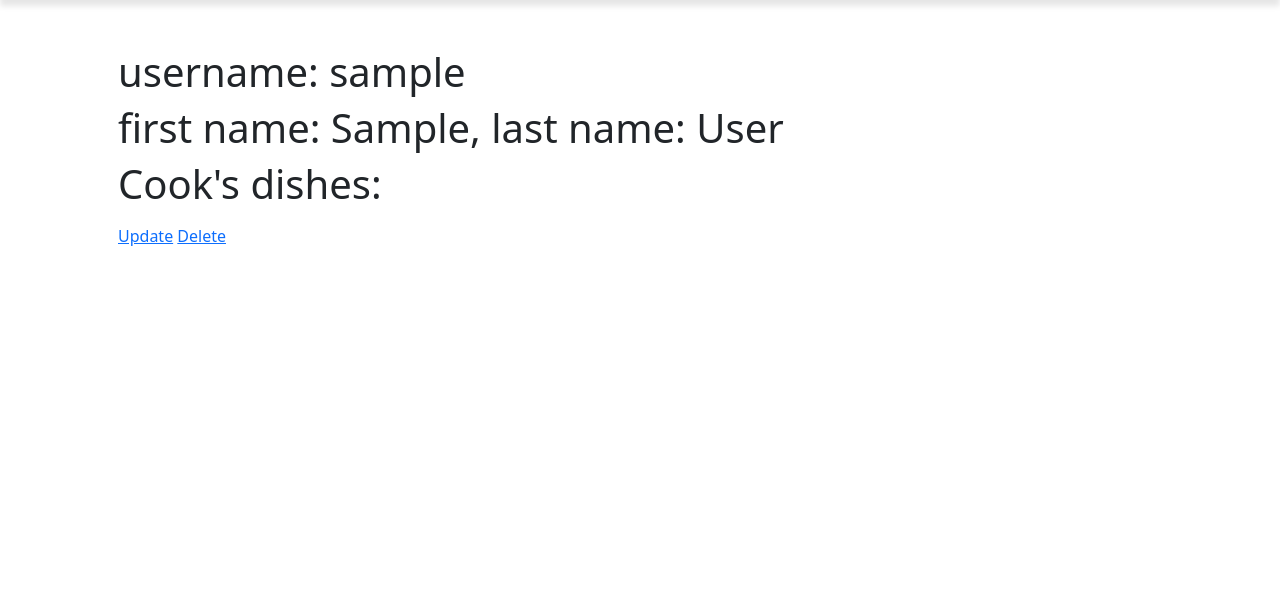
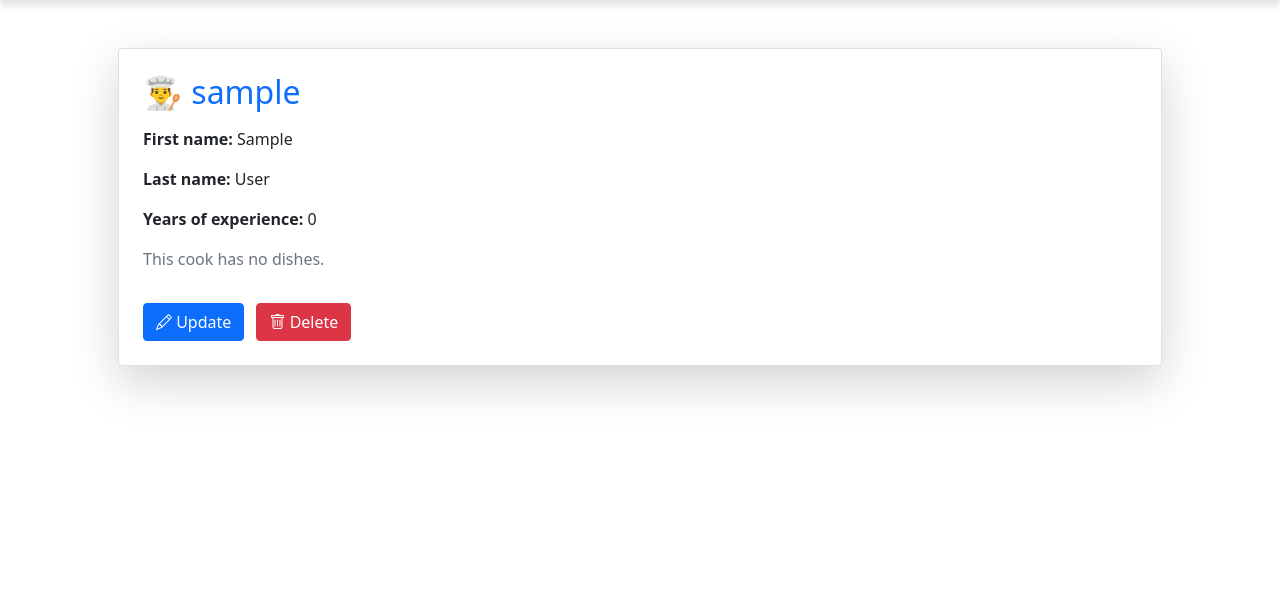
Before and after one commit to sachavskyi/culinary-system, a Django app: page /cooks/1/ in a window 1280 px wide. Shown: the part 56-662 px from the top of the page. Run offline with Django 5.2, Linux system fonts and the light colour scheme; the visitor is signed in with stand-in values (Sample User, id 1); data comes from the database, SQL or seed files in the repository; data that the repository does not hold is empty.

Commit message:
feat: improve cook detail page UI

```diff
--- a/templates/kitchen/cook_detail.html
+++ b/templates/kitchen/cook_detail.html
@@ -1,21 +1,33 @@
 {% extends "base.html" %}
 
 {% block content %}
-  <h1>username: {{ cook.username }}</h1>
-  <h1>first name: {{ cook.first_name }}, last name: {{ cook.last_name }}</h1>
+  <div class="card shadow-lg p-4">
+    <h2 class="mb-3 text-primary">👨‍🍳 {{ cook.username }}</h2>
+    <p><strong>First name:</strong> {{ cook.first_name }}</p>
+    <p><strong>Last name:</strong> {{ cook.last_name }}</p>
+    <p><strong>Years of experience:</strong> {{ cook.years_of_experience }}</p>
 
-  {% if cook.dishes %}
-    <h1>Cook's dishes:</h1>
-    <ul>
+    {% if cook.dishes.exists %}
+      <h4 class="mt-4">🍽️ Dishes made by {{ cook.username }}:</h4>
+      <ul class="list-group mb-3">
         {% for dish in cook.dishes.all %}
-        <li>
-          <a href="{% url "kitchen:dish-detail"  dish.pk %}">{{ dish.name }}</a>
+          <li class="list-group-item d-flex justify-content-between align-items-center">
+            <span>{{ dish.name }}</span>
+            <a href="{% url "kitchen:dish-detail" dish.id %}" class="btn btn-sm btn-outline-success">View</a>
           </li>
         {% endfor %}
       </ul>
     {% else %}
-    This cook has no dishes.
+      <p class="text-muted">This cook has no dishes.</p>
     {% endif %}
-  <a href={% url "kitchen:cook-update" cook.id %}>Update</a>
-  <a href={% url "kitchen:cook-delete" cook.id %}>Delete</a>
+
+    <div class="mt-3">
+      <a href="{% url "kitchen:cook-update" cook.pk %}" class="btn btn-primary me-2">
+        <i class="bi bi-pencil"></i> Update
+      </a>
+      <a href="{% url "kitchen:cook-delete" cook.pk %}" class="btn btn-danger">
+        <i class="bi bi-trash"></i> Delete
+      </a>
+    </div>
+  </div>
 {% endblock %}
```
Lines whose indentation alone changed are shown as unchanged.
